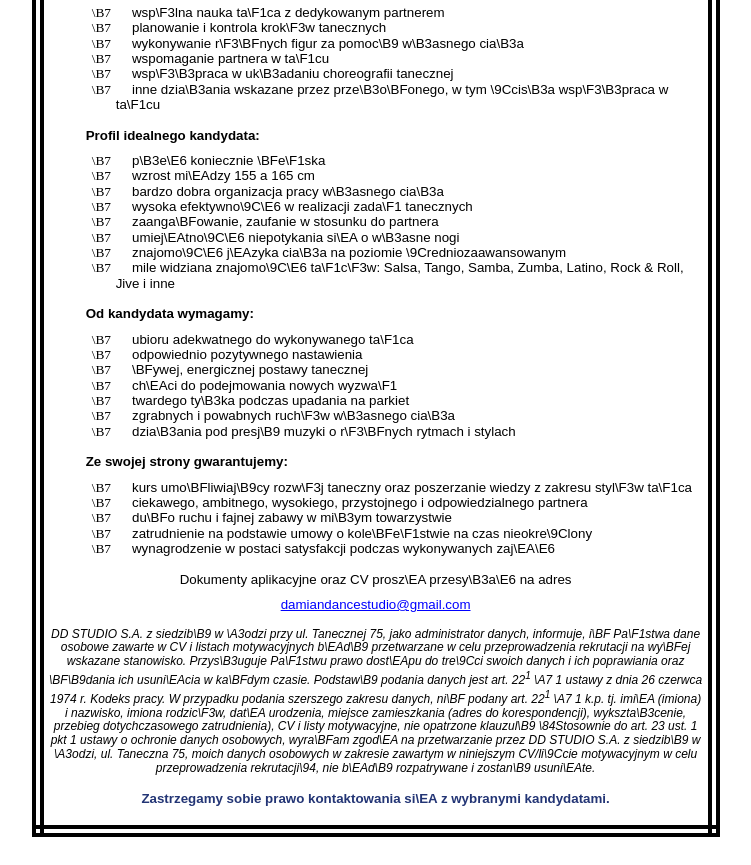
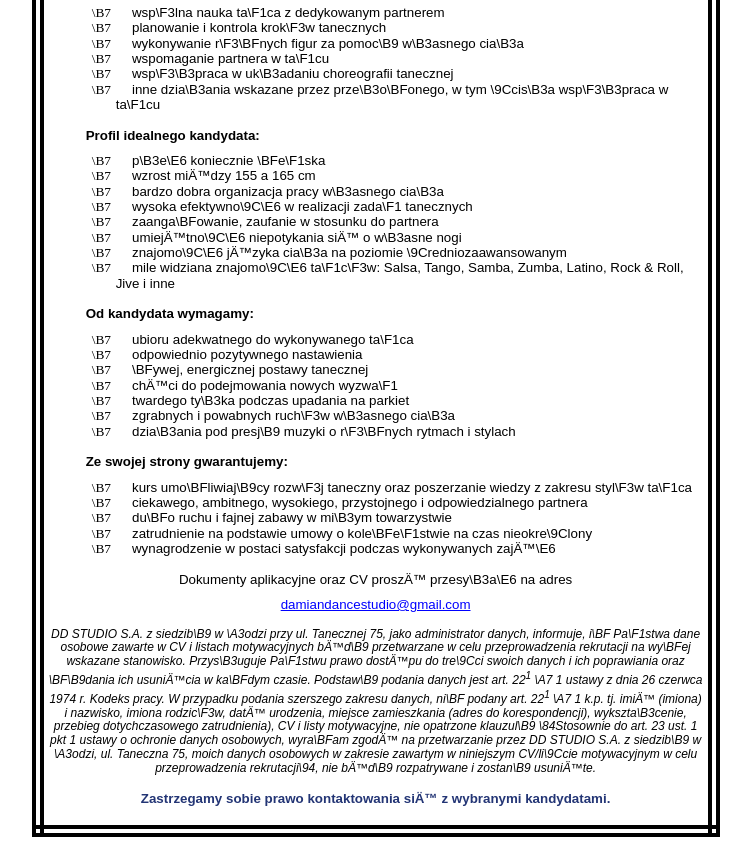
Before and after one commit to ciekaweogloszenia/ciekaweogloszenia.github.io, a plain HTML site: page index.html in a window 1280 px wide. Shown: the part 395-1260 px from the top of the page, without its empty margins (248-999 px from the left). Drawn offline with Linux system fonts and the light colour scheme.

Commit message:
encoding 1

```diff
--- a/index.html
+++ b/index.html
@@ -803,7 +803,7 @@ ul
   style='font-size:10.0pt;line-height:115%;font-family:"Arial","sans-serif";
   color:black;mso-fareast-language:EN-US'><br>
   <strong><span style='font-family:"Arial","sans-serif"'>Do g\B3\F3wnych zada\F1
-  osoby zatrudnionej nale\BFe\E6 b\EAdzie:</span></strong><o:p></o:p></span></b></p>
+  osoby zatrudnionej nale\BFe\E6 będzie:</span></strong><o:p></o:p></span></b></p>
   <p class=MsoNormal style='mso-margin-top-alt:auto;mso-margin-bottom-alt:auto;
   margin-left:50.6pt;text-indent:-18.0pt;line-height:115%;mso-list:l0 level1 lfo2;
   tab-stops:list 36.0pt;background:white'><![if !supportLists]><span
@@ -910,7 +910,7 @@ ul
   "Times New Roman";color:black;mso-fareast-language:EN-US'>wzrost</span></span><span
   style='font-size:10.0pt;line-height:115%;font-family:"Arial","sans-serif";
   mso-fareast-font-family:"Times New Roman";color:black;mso-fareast-language:
-  EN-US'> mi\EAdzy 155 a 165 cm<o:p></o:p></span></p>
+  EN-US'> między 155 a 165 cm<o:p></o:p></span></p>
   <p class=MsoNormal style='mso-margin-top-alt:auto;mso-margin-bottom-alt:auto;
   margin-left:50.6pt;text-indent:-18.0pt;line-height:115%;mso-list:l2 level1 lfo4;
   tab-stops:list 36.0pt;background:white'><![if !supportLists]><span
@@ -955,10 +955,10 @@ ul
   style='mso-list:Ignore'>\B7<span style='font:7.0pt "Times New Roman"'>&nbsp;&nbsp;&nbsp;&nbsp;&nbsp;&nbsp;&nbsp;&nbsp;
   </span></span></span><![endif]><span class=GramE><span style='font-size:10.0pt;
   line-height:115%;font-family:"Arial","sans-serif";mso-fareast-font-family:
-  "Times New Roman";color:black;mso-fareast-language:EN-US'>umiej\EAtno\9C\E6</span></span><span
+  "Times New Roman";color:black;mso-fareast-language:EN-US'>umiejętno\9C\E6</span></span><span
   style='font-size:10.0pt;line-height:115%;font-family:"Arial","sans-serif";
   mso-fareast-font-family:"Times New Roman";color:black;mso-fareast-language:
-  EN-US'> niepotykania si\EA o w\B3asne nogi<o:p></o:p></span></p>
+  EN-US'> niepotykania się o w\B3asne nogi<o:p></o:p></span></p>
   <p class=MsoNormal style='mso-margin-top-alt:auto;mso-margin-bottom-alt:auto;
   margin-left:50.6pt;text-indent:-18.0pt;line-height:115%;mso-list:l2 level1 lfo4;
   tab-stops:list 36.0pt;background:white'><![if !supportLists]><span
@@ -970,7 +970,7 @@ ul
   "Times New Roman";color:black;mso-fareast-language:EN-US'>znajomo\9C\E6</span></span><span
   style='font-size:10.0pt;line-height:115%;font-family:"Arial","sans-serif";
   mso-fareast-font-family:"Times New Roman";color:black;mso-fareast-language:
-  EN-US'> j\EAzyka cia\B3a na poziomie \9Credniozaawansowanym<o:p></o:p></span></p>
+  EN-US'> języka cia\B3a na poziomie \9Credniozaawansowanym<o:p></o:p></span></p>
   <p class=MsoNormal style='mso-margin-top-alt:auto;mso-margin-bottom-alt:auto;
   margin-left:50.6pt;text-indent:-18.0pt;line-height:115%;mso-list:l2 level1 lfo4;
   tab-stops:list 36.0pt;background:white'><![if !supportLists]><span
@@ -1038,7 +1038,7 @@ ul
   style='mso-list:Ignore'>\B7<span style='font:7.0pt "Times New Roman"'>&nbsp;&nbsp;&nbsp;&nbsp;&nbsp;&nbsp;&nbsp;&nbsp;
   </span></span></span><![endif]><span class=GramE><span style='font-size:10.0pt;
   line-height:115%;font-family:"Arial","sans-serif";mso-fareast-font-family:
-  "Times New Roman";color:black;mso-fareast-language:EN-US'>ch\EAci</span></span><span
+  "Times New Roman";color:black;mso-fareast-language:EN-US'>chęci</span></span><span
   style='font-size:10.0pt;line-height:115%;font-family:"Arial","sans-serif";
   mso-fareast-font-family:"Times New Roman";color:black;mso-fareast-language:
   EN-US'> do podejmowania nowych wyzwa\F1<o:p></o:p></span></p>
@@ -1149,7 +1149,7 @@ ul
   "Times New Roman";color:black;mso-fareast-language:EN-US'>wynagrodzenie</span></span><span
   style='font-size:10.0pt;line-height:115%;font-family:"Arial","sans-serif";
   mso-fareast-font-family:"Times New Roman";color:black;mso-fareast-language:
-  EN-US'> w postaci satysfakcji podczas wykonywanych zaj\EA\E6</span><b><span
+  EN-US'> w postaci satysfakcji podczas wykonywanych zaję\E6</span><b><span
   style='font-size:10.0pt;line-height:115%;font-family:"Arial","sans-serif";
   color:black;mso-fareast-language:EN-US'><o:p></o:p></span></b></p>
   <p class=MsoNormal style='mso-margin-top-alt:auto;mso-margin-bottom-alt:auto;
@@ -1159,7 +1159,7 @@ ul
   <p class=MsoNormal align=center style='mso-margin-top-alt:auto;margin-bottom:
   7.5pt;text-align:center;line-height:115%;background:white'><span
   style='font-size:10.0pt;line-height:115%;font-family:"Arial","sans-serif";
-  color:black;mso-fareast-language:EN-US'>Dokumenty aplikacyjne oraz CV prosz\EA
+  color:black;mso-fareast-language:EN-US'>Dokumenty aplikacyjne oraz CV proszę
   przesy\B3a\E6 na adres<o:p></o:p></span></p>
   <p class=MsoNormal align=center style='text-align:center;line-height:115%;
   background:white'><span style='font-size:10.0pt;line-height:115%;font-family:
@@ -1175,21 +1175,21 @@ ul
   mso-bidi-font-size:10.0pt;line-height:115%;font-family:"Arial","sans-serif";
   color:black;mso-fareast-language:EN-US'>DD STUDIO S.A. <span class=GramE>z</span>
   siedzib\B9 w \A3odzi przy ul. Tanecznej 75, jako administrator danych, informuje,
-  i\BF Pa\F1stwa dane osobowe zawarte w CV i listach motywacyjnych b\EAd\B9
+  i\BF Pa\F1stwa dane osobowe zawarte w CV i listach motywacyjnych będ\B9
   przetwarzane w celu przeprowadzenia rekrutacji na wy\BFej wskazane stanowisko.
-  Przys\B3uguje Pa\F1stwu prawo dost\EApu do tre\9Cci swoich danych i ich poprawiania
-  oraz \BF\B9dania ich usuni\EAcia w ka\BFdym czasie. Podstaw\B9 podania danych jest art.
+  Przys\B3uguje Pa\F1stwu prawo dostępu do tre\9Cci swoich danych i ich poprawiania
+  oraz \BF\B9dania ich usunięcia w ka\BFdym czasie. Podstaw\B9 podania danych jest art.
   22<sup>1</sup> \A7 1 ustawy z dnia 26 czerwca 1974 r. Kodeks pracy. W przypadku
   podania szerszego zakresu danych, ni\BF podany art. 22<sup>1</sup> \A7 1 <span
-  class=SpellE>k.p</span>. tj. imi\EA (imiona) i nazwisko, imiona rodzic\F3w, dat\EA
+  class=SpellE>k.p</span>. tj. imię (imiona) i nazwisko, imiona rodzic\F3w, datę
   urodzenia, miejsce zamieszkania (adres do korespondencji), wykszta\B3cenie,
   przebieg dotychczasowego zatrudnienia), CV i listy motywacyjne, <span
   class=GramE>nie opatrzone</span> klauzul\B9 \84Stosownie do art. 23 ust. 1 pkt 1
-  ustawy o ochronie danych osobowych, wyra\BFam zgod\EA na przetwarzanie przez DD
+  ustawy o ochronie danych osobowych, wyra\BFam zgodę na przetwarzanie przez DD
   STUDIO S.A. <span class=GramE>z</span> siedzib\B9 w \A3odzi, ul. Taneczna 75,
   moich danych osobowych w zakresie zawartym w niniejszym CV/li\9Ccie
-  motywacyjnym w celu przeprowadzenia rekrutacji\94, nie b\EAd\B9 rozpatrywane i
-  zostan\B9 usuni\EAte.</span></em><em><span style='font-size:9.0pt;mso-bidi-font-size:
+  motywacyjnym w celu przeprowadzenia rekrutacji\94, nie będ\B9 rozpatrywane i
+  zostan\B9 usunięte.</span></em><em><span style='font-size:9.0pt;mso-bidi-font-size:
   12.0pt;line-height:115%'><o:p></o:p></span></em></p>
   <p class=MsoNormal align=center style='mso-margin-top-alt:auto;text-align:
   center;line-height:115%;background:white'><em><span style='font-size:10.0pt;
@@ -1198,7 +1198,7 @@ ul
   <p class=MsoNormal align=center style='text-align:center;line-height:115%'><strong><span
   style='font-size:10.0pt;line-height:115%;font-family:"Arial","sans-serif";
   color:#233575;mso-fareast-language:EN-US'>Zastrzegamy sobie prawo
-  kontaktowania si\EA z wybranymi kandydatami.</span></strong></p>
+  kontaktowania się z wybranymi kandydatami.</span></strong></p>
   <p class=MsoNormal style='mso-margin-top-alt:auto;mso-margin-bottom-alt:auto;
   margin-left:50.6pt;line-height:115%;background:white'><strong><span
   style='font-family:"Arial","sans-serif";color:black'><o:p>&nbsp;</o:p></span></strong></p>
```
